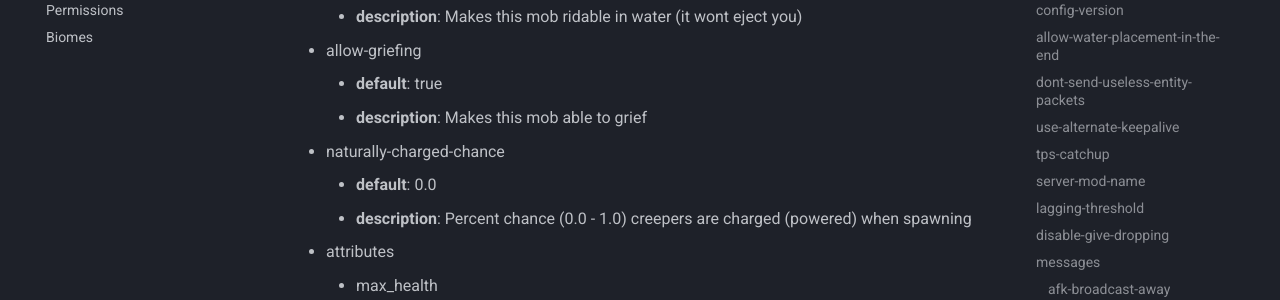
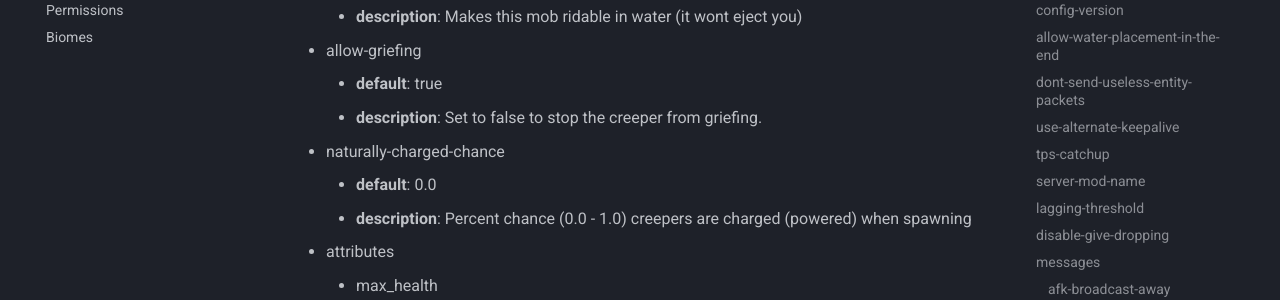
Before and after one commit to PurpurMC/PurpurDocs, an MkDocs documentation site: the page built from docs/Configuration.md, in a window 1280 px wide and 900 px high, scrolled down 26341 px. Shown: the part 152-452 px from the top of the window. Built offline with MkDocs 1.6.1 and Material for MkDocs 9.7.7, drawn with Linux system fonts in a browser that asks for light colours; comment, search, counter and statistics services are not loaded; some of the changed text lies outside the part shown.

Commit message:
update wording for allow-griefing options

```diff
--- a/docs/Configuration.md
+++ b/docs/Configuration.md
@@ -745,7 +745,7 @@
     - **description**: Makes this mob ridable in water (it wont eject you)
 * allow-griefing
     - **default**: true
-    - **description**: Makes this mob able to grief
+    - **description**: Set to false to stop the creeper from griefing.
 * naturally-charged-chance
     - **default**: 0.0
     - **description**: Percent chance (0.0 - 1.0) creepers are charged (powered) when spawning
@@ -808,7 +808,7 @@
     - **description**: Makes this mob ridable in water (it wont eject you)
 * allow-griefing
     - **default**: true
-    - **description**: Makes this mob able to grief
+    - **description**: Set to false to stop the enderman from griefing
 * can-despawn-with-held-block
     - **default**: false
     - **description**: Makes the enderman despawn even if it's holding a block
```
